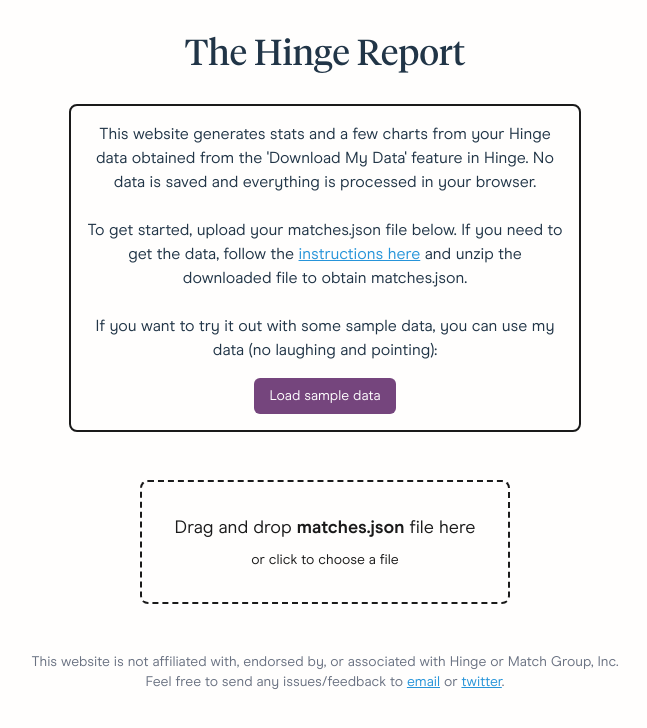
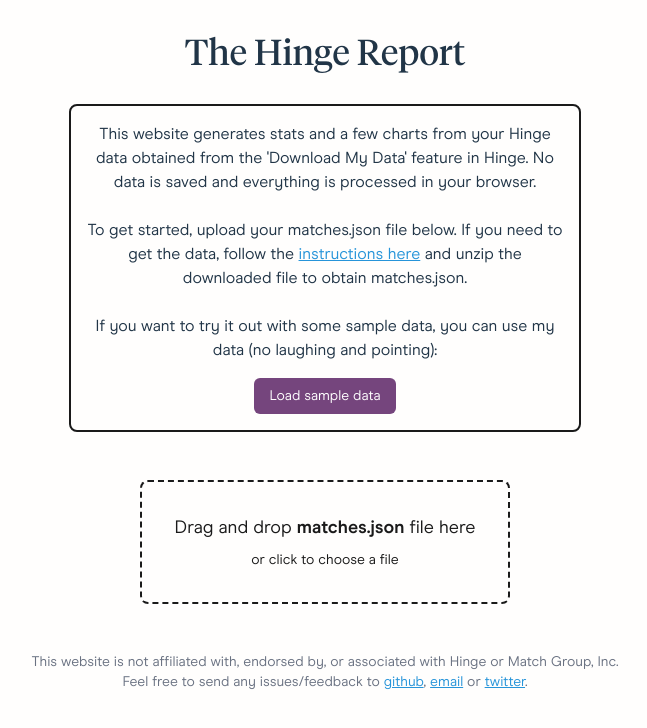
Before and after one commit to haorang/hingereport, a React (Vite) app in the folder frontend/: page / in a window 1280 px wide. Shown: the top 728 px of the page, without its empty margins (315-962 px from the left). Built offline with nearby package versions, Linux system fonts and the light colour scheme.

Commit message:
add github link

```diff
--- a/frontend/src/Page.jsx
+++ b/frontend/src/Page.jsx
@@ -272,7 +272,7 @@
               This website is not affiliated with, endorsed by, or associated with Hinge or Match Group, Inc.
             </p>
 
-            {!dataProcessed && <p className="text-sm text-gray-500">Feel free to send any issues/feedback to <a href="mailto:ztop2525@gmail.com" className="text-[var(--blue)] hover:text-[var(--cyan)] underline">email</a> or <a href="https://x.com/Haorangggg" target="_blank" rel="noopener noreferrer" className="text-[var(--blue)] hover:text-[var(--cyan)] underline">twitter</a>.</p>}
+            {!dataProcessed && <p className="text-sm text-gray-500">Feel free to send any issues/feedback to <a href="https://github.com/haorang/hingereport" target="_blank" rel="noopener noreferrer" className="text-[var(--blue)] hover:text-[var(--cyan)] underline">github</a>, <a href="mailto:ztop2525@gmail.com" className="text-[var(--blue)] hover:text-[var(--cyan)] underline">email</a> or <a href="https://x.com/Haorangggg" target="_blank" rel="noopener noreferrer" className="text-[var(--blue)] hover:text-[var(--cyan)] underline">twitter</a>.</p>}
           </footer>
         )}
       </div>
```
